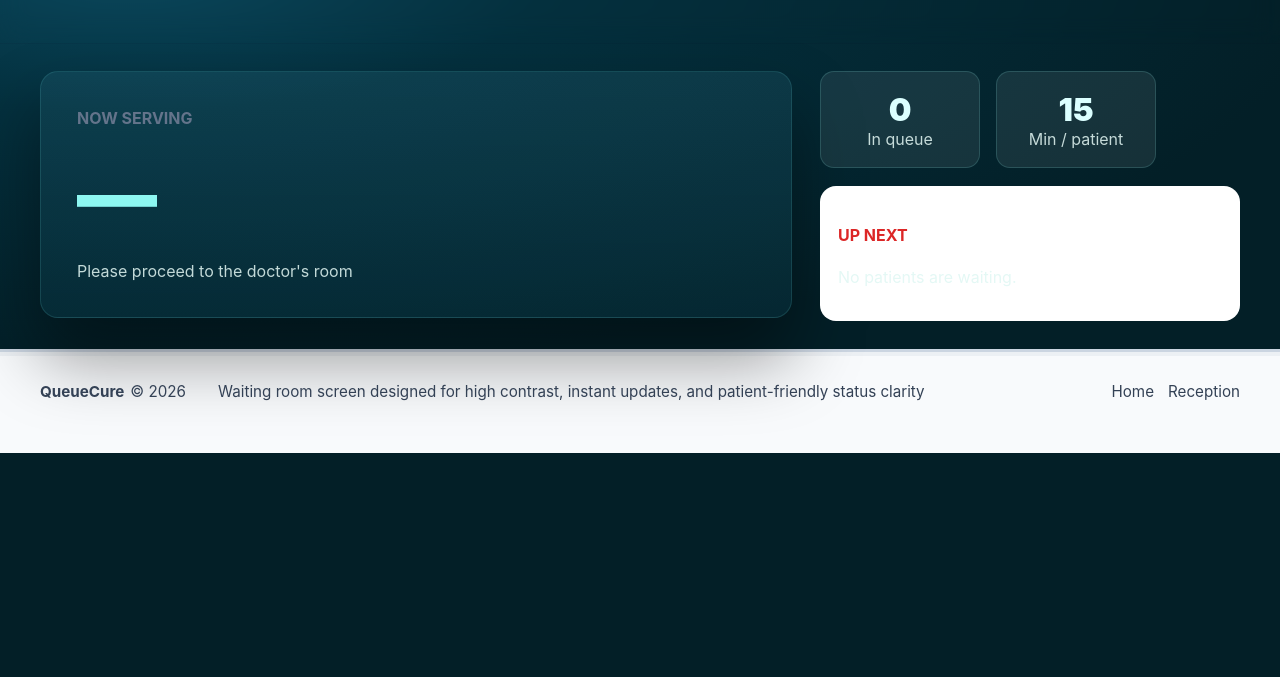
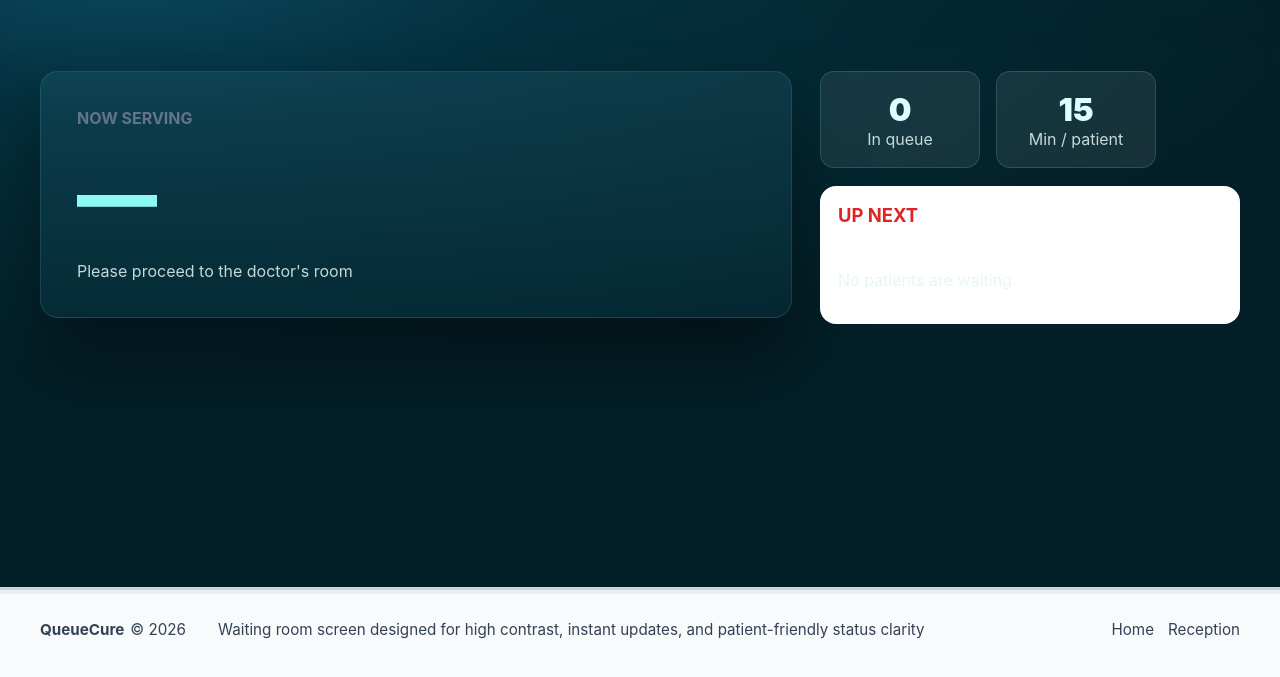
Before and after one commit to Sreenayak/QueueCure, a website: page waiting-room.html in a window 1280 px wide. Shown: the part 109-786 px from the top of the page. Drawn offline with Linux system fonts and the light colour scheme.

Commit message:
Made some changes in the UI

```diff
--- a/style.css
+++ b/style.css
@@ -612,6 +612,9 @@ body#waiting-room .auth-actions {
 
 /* Waiting room dark theme */
 body#waiting-room {
+  display: flex;
+  flex-direction: column;
+  min-height: 100vh;
   background: radial-gradient(1200px 400px at 10% 10%, #0a475c 0%, #04303e 35%, #031f27 100%);
   color: #e4f8f5;
 }
@@ -622,6 +625,8 @@ body#waiting-room {
   gap: 28px;
   align-items: start;
   padding-top: 28px;
+  flex: 1;
+  min-height: 0;
 }
 
 .display-card {
@@ -673,12 +678,51 @@ body#waiting-room {
   color: rgba(228, 248, 245, 0.85);
 }
 
+.up-next {
+  display: flex;
+  flex-direction: column;
+  gap: 16px;
+}
+
+.up-next h4 {
+  color: #dc2626;
+  margin: 0 0 12px;
+  font-size: 1.15rem;
+}
+
+.up-next .queue-list {
+  display: flex;
+  flex-direction: column;
+  gap: 12px;
+  max-height: min(52vh, 460px);
+  overflow-y: auto;
+  padding-right: 4px;
+}
+
+.up-next .queue-list::-webkit-scrollbar {
+  width: 10px;
+}
+
+.up-next .queue-list::-webkit-scrollbar-track {
+  background: rgba(255, 255, 255, 0.06);
+  border-radius: 999px;
+}
+
+.up-next .queue-list::-webkit-scrollbar-thumb {
+  background: rgba(141, 247, 241, 0.32);
+  border-radius: 999px;
+}
+
+.up-next .queue-list::-webkit-scrollbar-thumb:hover {
+  background: rgba(141, 247, 241, 0.52);
+}
+
 .up-next .queue-list .queue-item {
   background: rgba(255, 255, 255, 0.18);
   border-radius: 16px;
   padding: 14px;
-  margin-bottom: 12px;
   border: 1px solid rgba(141, 247, 241, 0.26);
+  box-shadow: inset 0 0 0 1px rgba(255, 255, 255, 0.08);
 }
 
 .up-next .queue-list .queue-item .token-pill {
@@ -691,10 +735,6 @@ body#waiting-room {
 }
 
 .up-next .queue-list .queue-item .item-meta {
-  color: #dc2626;
-}
-
-.up-next h4 {
   color: #dc2626;
 }
 
@@ -708,12 +748,21 @@ body#waiting-room {
 
 .footer-inner {
   display: flex;
-  flex-wrap: nowrap;
-  justify-content: flex-start;
-  gap: 32px;
+  flex-wrap: wrap;
+  justify-content: space-between;
+  gap: 24px;
   align-items: center;
   font-size: 0.95rem;
   padding-top: 6px;
+}
+
+.site-footer .footer-meta {
+  flex: 1 1 320px;
+  min-width: 0;
+}
+
+.site-footer .footer-links {
+  margin-left: auto;
 }
 
 .footer-brand,
```
